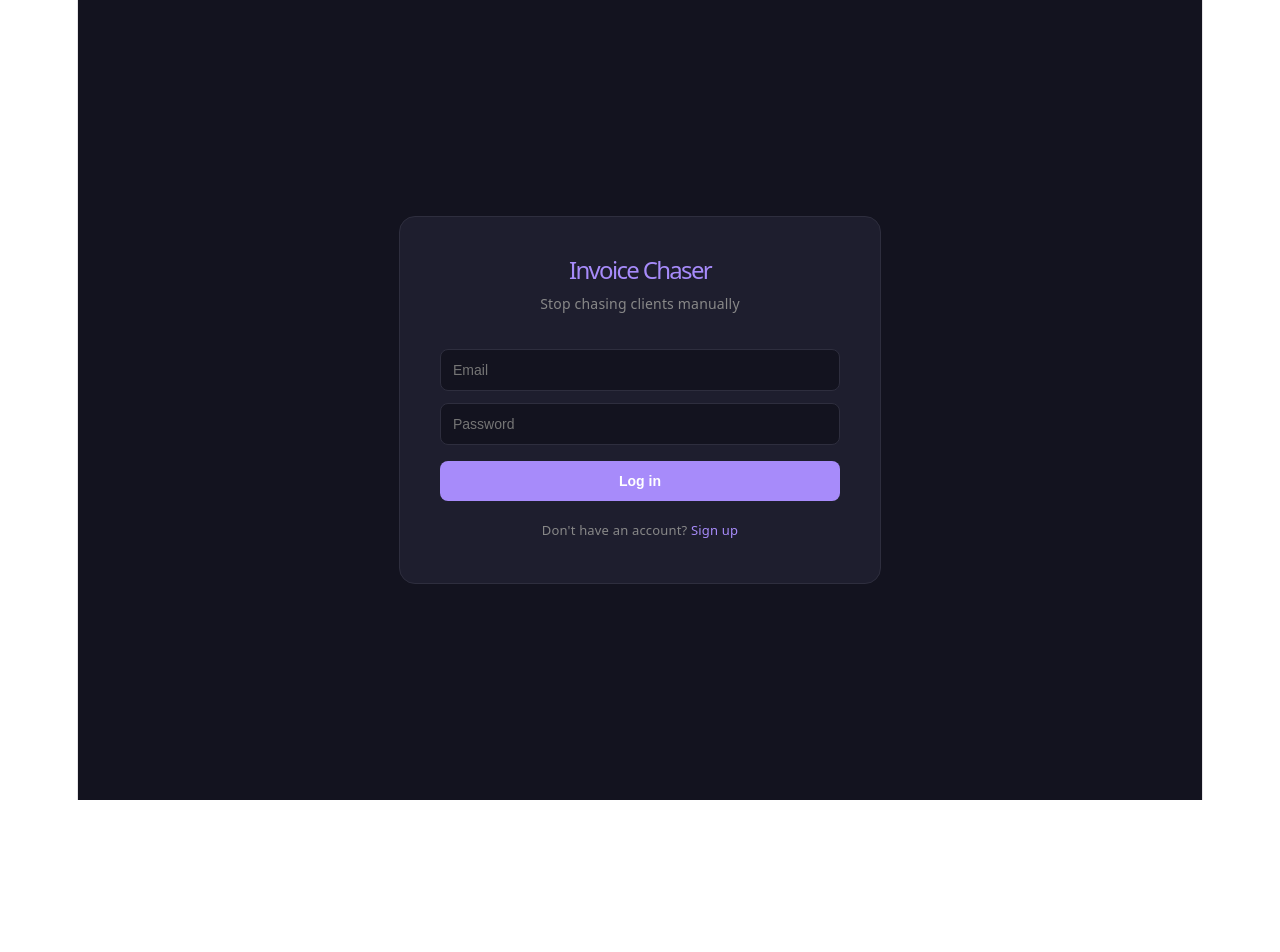
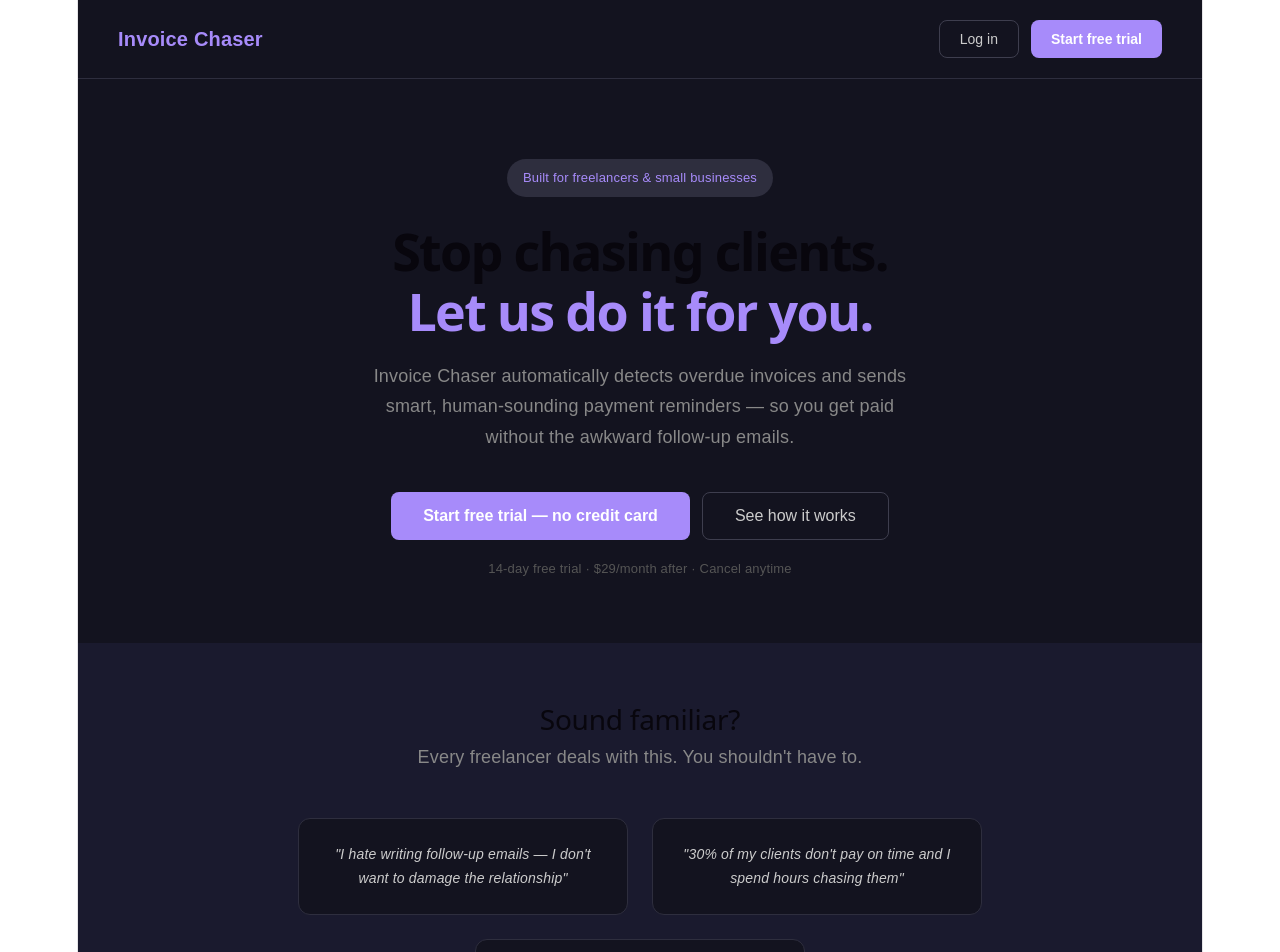
Before and after one commit to asimmubarak/invoice-chaser, a React app in the folder frontend/: page / in a window 1280 px wide. Before the commit this address led to /login. Shown: the top 952 px of the page. Before the commit the page ends 800 px from the top, so only its background shows below. Built offline with nearby package versions, Linux system fonts and the light colour scheme; the HTML template or start-up script is replaced by a standard one.

Commit message:
add landing page

```diff
--- a/frontend/src/App.jsx
+++ b/frontend/src/App.jsx
@@ -1,6 +1,7 @@
 import { BrowserRouter, Routes, Route, Navigate } from 'react-router-dom'
 import { Toaster } from 'react-hot-toast'
 import Login from './pages/Login'
+import Landing from './pages/Landing'
 import Dashboard from './pages/Dashboard'
 import Invoices from './pages/Invoices'
 import Clients from './pages/Clients'
@@ -16,8 +17,9 @@ export default function App() {
     <BrowserRouter>
       <Toaster position="top-right" />
       <Routes>
+        <Route path="/" element={<Landing />} />
         <Route path="/login" element={<Login />} />
-        <Route path="/" element={<PrivateRoute><Dashboard /></PrivateRoute>} />
+        <Route path="/app" element={<PrivateRoute><Dashboard /></PrivateRoute>} />
         <Route path="/invoices" element={<PrivateRoute><Invoices /></PrivateRoute>} />
         <Route path="/clients" element={<PrivateRoute><Clients /></PrivateRoute>} />
         <Route path="/reminders" element={<PrivateRoute><Reminders /></PrivateRoute>} />
--- a/frontend/src/components/Navbar.jsx
+++ b/frontend/src/components/Navbar.jsx
@@ -7,7 +7,7 @@ export default function Navbar() {
   const logout = () => {
     localStorage.removeItem('user_id')
     localStorage.removeItem('email')
-    navigate('/login')
+    navigate('/')
   }
 
   return (
@@ -25,7 +25,7 @@ export default function Navbar() {
       </span>
 
       <div style={{ display: 'flex', gap: '8px' }}>
-        <NavLink to="/" icon={<LayoutDashboard size={16} />} label="Dashboard" />
+        <NavLink to="/app" icon={<LayoutDashboard size={16} />} label="Dashboard" />
         <NavLink to="/invoices" icon={<FileText size={16} />} label="Invoices" />
         <NavLink to="/clients" icon={<Users size={16} />} label="Clients" />
         <NavLink to="/reminders" icon={<Bell size={16} />} label="Reminders" />
--- /dev/null
+++ b/frontend/src/pages/Landing.jsx
@@ -0,0 +1,132 @@
+import { useNavigate } from 'react-router-dom'
+import { CheckCircle, Clock, Mail, Upload } from 'lucide-react'
+
+export default function Landing() {
+  const navigate = useNavigate()
+
+  return (
+    <div style={{ background: '#13131f', minHeight: '100vh', color: '#fff', fontFamily: 'sans-serif' }}>
+
+      {/* Navbar */}
+      <nav style={{ display: 'flex', justifyContent: 'space-between', alignItems: 'center', padding: '20px 40px', borderBottom: '1px solid #2e2e3e' }}>
+        <span style={{ color: '#a78bfa', fontWeight: 700, fontSize: '20px' }}>Invoice Chaser</span>
+        <div style={{ display: 'flex', gap: '12px' }}>
+          <button onClick={() => navigate('/login')} style={ghostBtn}>Log in</button>
+          <button onClick={() => navigate('/login')} style={primaryBtn}>Start free trial</button>
+        </div>
+      </nav>
+
+      {/* Hero */}
+      <div style={{ textAlign: 'center', padding: '80px 24px 60px' }}>
+        <div style={{ display: 'inline-block', background: '#2e2e3e', color: '#a78bfa', padding: '6px 16px', borderRadius: '20px', fontSize: '13px', marginBottom: '24px' }}>
+          Built for freelancers & small businesses
+        </div>
+        <h1 style={{ fontSize: '52px', fontWeight: 700, margin: '0 0 20px', lineHeight: 1.15 }}>
+          Stop chasing clients.<br />
+          <span style={{ color: '#a78bfa' }}>Let us do it for you.</span>
+        </h1>
+        <p style={{ color: '#888', fontSize: '18px', maxWidth: '540px', margin: '0 auto 40px', lineHeight: 1.7 }}>
+          Invoice Chaser automatically detects overdue invoices and sends smart, human-sounding payment reminders — so you get paid without the awkward follow-up emails.
+        </p>
+        <div style={{ display: 'flex', gap: '12px', justifyContent: 'center', flexWrap: 'wrap' }}>
+          <button onClick={() => navigate('/login')} style={{ ...primaryBtn, fontSize: '16px', padding: '14px 32px' }}>
+            Start free trial — no credit card
+          </button>
+          <button onClick={() => navigate('/login')} style={{ ...ghostBtn, fontSize: '16px', padding: '14px 32px' }}>
+            See how it works
+          </button>
+        </div>
+        <p style={{ color: '#555', fontSize: '13px', marginTop: '16px' }}>14-day free trial · $29/month after · Cancel anytime</p>
+      </div>
+
+      {/* Pain points */}
+      <div style={{ background: '#1a1a2e', padding: '60px 24px' }}>
+        <h2 style={{ textAlign: 'center', fontSize: '28px', marginBottom: '8px' }}>Sound familiar?</h2>
+        <p style={{ textAlign: 'center', color: '#888', marginBottom: '48px' }}>Every freelancer deals with this. You shouldn't have to.</p>
+        <div style={{ display: 'flex', gap: '24px', maxWidth: '900px', margin: '0 auto', flexWrap: 'wrap', justifyContent: 'center' }}>
+          {[
+            { text: '"I hate writing follow-up emails — I don\'t want to damage the relationship"' },
+            { text: '"30% of my clients don\'t pay on time and I spend hours chasing them"' },
+            { text: '"I forget to follow up and then it\'s been 3 months and the invoice is ancient"' },
+          ].map((q, i) => (
+            <div key={i} style={{ background: '#13131f', border: '1px solid #2e2e3e', borderRadius: '12px', padding: '24px', flex: '1', minWidth: '240px', maxWidth: '280px' }}>
+              <p style={{ color: '#ccc', fontSize: '14px', lineHeight: 1.7, fontStyle: 'italic', margin: 0 }}>{q.text}</p>
+            </div>
+          ))}
+        </div>
+      </div>
+
+      {/* Features */}
+      <div style={{ padding: '80px 24px' }}>
+        <h2 style={{ textAlign: 'center', fontSize: '28px', marginBottom: '48px' }}>Everything you need to get paid faster</h2>
+        <div style={{ display: 'flex', gap: '24px', maxWidth: '900px', margin: '0 auto', flexWrap: 'wrap', justifyContent: 'center' }}>
+          {[
+            { icon: <Clock size={24} color="#a78bfa" />, title: 'Automatic overdue detection', desc: 'Checks your invoices daily and flags anything overdue. No manual tracking.' },
+            { icon: <Mail size={24} color="#a78bfa" />, title: 'Smart reminder drafts', desc: 'Gentle nudge at day 3. Firmer at day 10. Urgent at day 20. Human-sounding, every time.' },
+            { icon: <CheckCircle size={24} color="#a78bfa" />, title: 'You approve before it sends', desc: 'Nothing goes out without your review. Stay in control, save the time.' },
+            { icon: <Upload size={24} color="#a78bfa" />, title: 'Scan any invoice', desc: 'Upload a PDF or photo. AI reads it and fills in all the details automatically.' },
+          ].map((f, i) => (
+            <div key={i} style={{ background: '#1e1e2e', border: '1px solid #2e2e3e', borderRadius: '12px', padding: '28px', flex: '1', minWidth: '200px', maxWidth: '210px' }}>
+              <div style={{ marginBottom: '12px' }}>{f.icon}</div>
+              <h3 style={{ fontSize: '15px', fontWeight: 600, marginBottom: '8px' }}>{f.title}</h3>
+              <p style={{ color: '#888', fontSize: '13px', lineHeight: 1.6, margin: 0 }}>{f.desc}</p>
+            </div>
+          ))}
+        </div>
+      </div>
+
+      {/* Pricing */}
+      <div style={{ background: '#1a1a2e', padding: '80px 24px', textAlign: 'center' }}>
+        <h2 style={{ fontSize: '28px', marginBottom: '8px' }}>Simple pricing</h2>
+        <p style={{ color: '#888', marginBottom: '48px' }}>One plan. Everything included.</p>
+        <div style={{ background: '#1e1e2e', border: '2px solid #a78bfa', borderRadius: '16px', padding: '40px', maxWidth: '380px', margin: '0 auto' }}>
+          <div style={{ fontSize: '48px', fontWeight: 700, color: '#a78bfa' }}>$29</div>
+          <div style={{ color: '#888', marginBottom: '32px' }}>per month</div>
+          {[
+            'Unlimited invoices',
+            'Unlimited clients',
+            'Automatic reminder engine',
+            'AI invoice scanner',
+            'Email delivery included',
+            '14-day free trial',
+          ].map((f, i) => (
+            <div key={i} style={{ display: 'flex', alignItems: 'center', gap: '10px', marginBottom: '12px', textAlign: 'left' }}>
+              <CheckCircle size={16} color="#34d399" />
+              <span style={{ fontSize: '14px', color: '#ccc' }}>{f}</span>
+            </div>
+          ))}
+          <button onClick={() => navigate('/login')} style={{ ...primaryBtn, width: '100%', marginTop: '24px', padding: '14px', fontSize: '15px' }}>
+            Start free trial
+          </button>
+        </div>
+      </div>
+
+      {/* Footer */}
+      <div style={{ textAlign: 'center', padding: '32px', borderTop: '1px solid #2e2e3e', color: '#555', fontSize: '13px' }}>
+        © 2026 Invoice Chaser · Built for freelancers who deserve to get paid on time
+      </div>
+
+    </div>
+  )
+}
+
+const primaryBtn = {
+  background: '#a78bfa',
+  border: 'none',
+  borderRadius: '8px',
+  padding: '10px 20px',
+  color: '#fff',
+  fontWeight: 600,
+  cursor: 'pointer',
+  fontSize: '14px'
+}
+
+const ghostBtn = {
+  background: 'none',
+  border: '1px solid #3e3e4e',
+  borderRadius: '8px',
+  padding: '10px 20px',
+  color: '#ccc',
+  cursor: 'pointer',
+  fontSize: '14px'
+}
--- a/frontend/src/pages/Login.jsx
+++ b/frontend/src/pages/Login.jsx
@@ -17,7 +17,7 @@ export default function Login() {
         localStorage.setItem('user_id', res.data.user_id)
         localStorage.setItem('email', res.data.email)
         toast.success('Welcome back!')
-        navigate('/')
+        navigate('/app')
       } else {
         await signup(form)
         toast.success('Account created! Please log in.')
```
